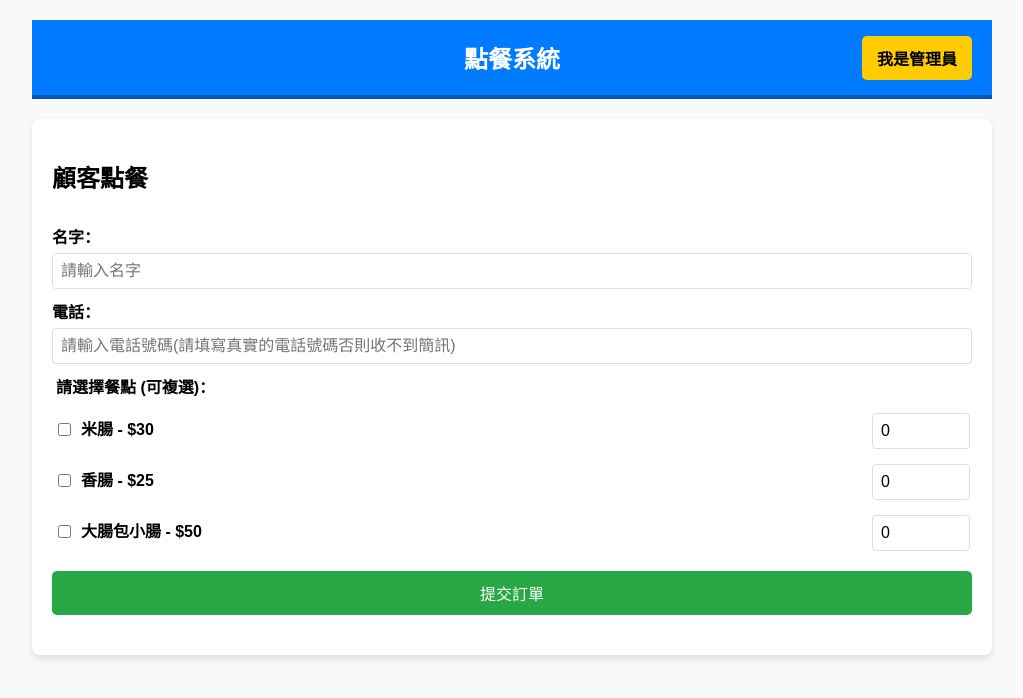
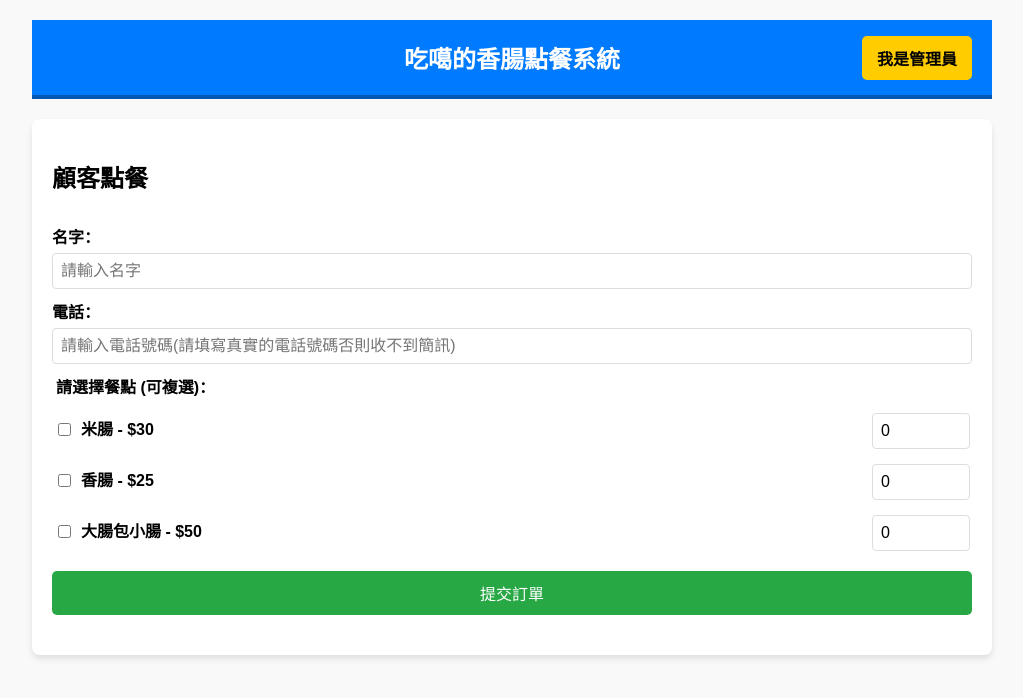
Before and after one commit to ericttffhh/dc, a plain HTML site: page index.html in a window 1280 px wide. Shown: the whole page, without its empty margins (128-1151 px from the left). Drawn offline with Linux system fonts and the light colour scheme.

Commit message:
Update index.html

```diff
--- a/index.html
+++ b/index.html
@@ -108,7 +108,7 @@
 <body>
   <div id="container">
     <div id="header">
-      <h1>點餐系統</h1>
+      <h1>吃噶的香腸點餐系統</h1>
       <!-- 點擊連結進入後台 -->
       <a id="adminLink" href="admin.html">我是管理員</a>
     </div>
```
